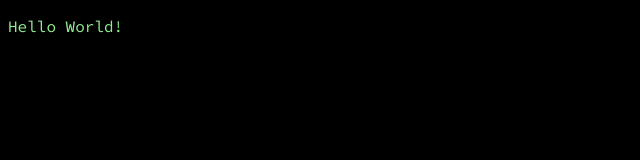
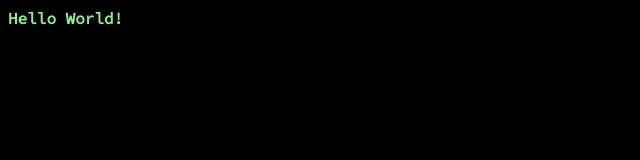
Before and after one commit to sd0e/terminal, a plain HTML site: page terminal/index.html in a window 1280 px wide. Shown: the whole page, without its empty margins (0-640 px from the left). Drawn offline with Linux system fonts and the light colour scheme.

Commit message:
Update index.html

```diff
--- a/terminal/index.html
+++ b/terminal/index.html
@@ -7,6 +7,6 @@
     <link rel="shortcut icon" href="/media/Profile.png">
   </head>
   <body>
-    <p class="terminal">Hello World!</p>
+    <strong class="terminal">Hello World!</strong>
   </body>
 </html>
```
